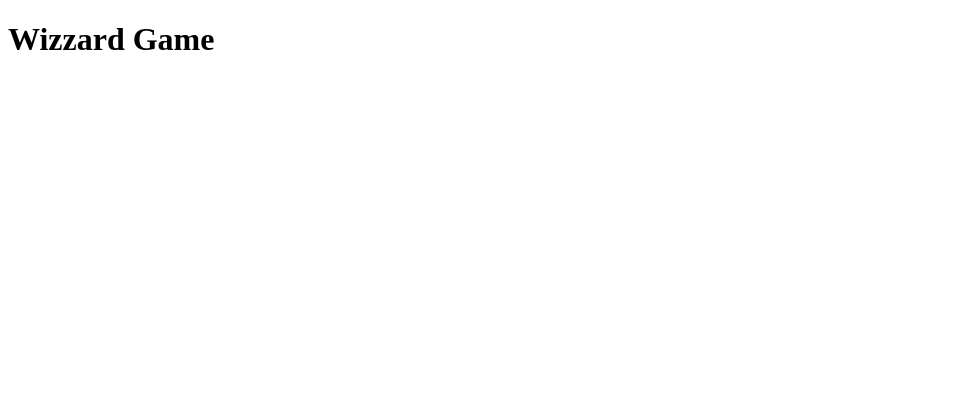
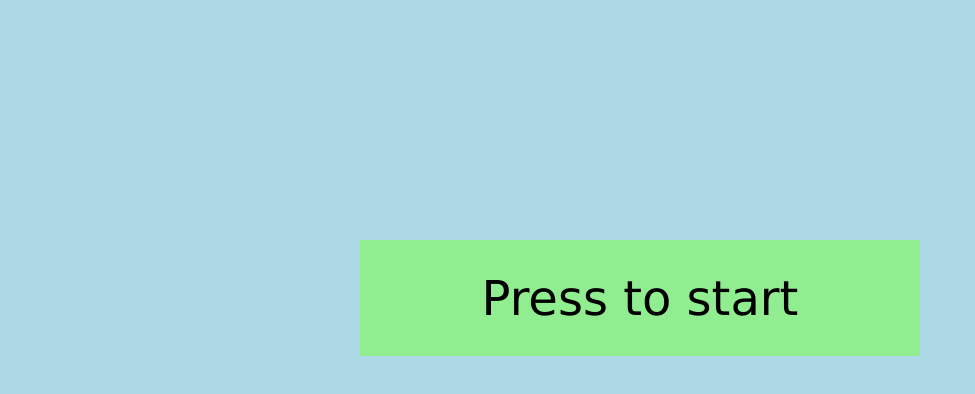
Before and after one commit to sissxx/softuni-wizzard-workshop, a plain HTML site: page src/index.html in a window 1280 px wide. Shown: the whole page, without its empty margins (0-975 px from the left). Drawn offline with Linux system fonts and the light colour scheme.

Commit message:
Add start screen

```diff
--- a/src/css/style.css
+++ b/src/css/style.css
@@ -0,0 +1,27 @@
+body {
+    font-family: 'Verdana';
+    margin: 0;
+}
+
+.game {
+    background-color: lightblue;
+    width: 100vw;
+    height: 100vh;
+}
+
+.start-screen {
+    font-size: 48px;
+    text-align: center;
+    padding: 30px;
+    width: 500px;
+    background-color: lightgreen;
+    margin: auto;
+    position: absolute;
+    left: 50%;
+    top: 30%;
+    transform: translate(-50%);
+}
+.start-screen:hover{
+    background-color: azure;
+    cursor: pointer;
+}
--- a/src/index.html
+++ b/src/index.html
@@ -5,12 +5,17 @@
     <meta charset="UTF-8">
     <meta http-equiv="X-UA-Compatible" content="IE=edge">
     <meta name="viewport" content="width=device-width, initial-scale=1.0">
-    <link rel="stylesheet" href="./css/style.css">
+    <link rel="stylesheet" href="css/style.css">
     <title>SoftUni-Workshop</title>
 </head>
 
 <body>
-    <h1>Wizzard Game</h1>
+    <!-- <h1>Wizzard Game</h1> -->
+    <div class="game">
+        <div class="start-screen">Press to start</div>
+    </div>
+
+
     <script src="js/main.js"></script>
 </body>
 
```
